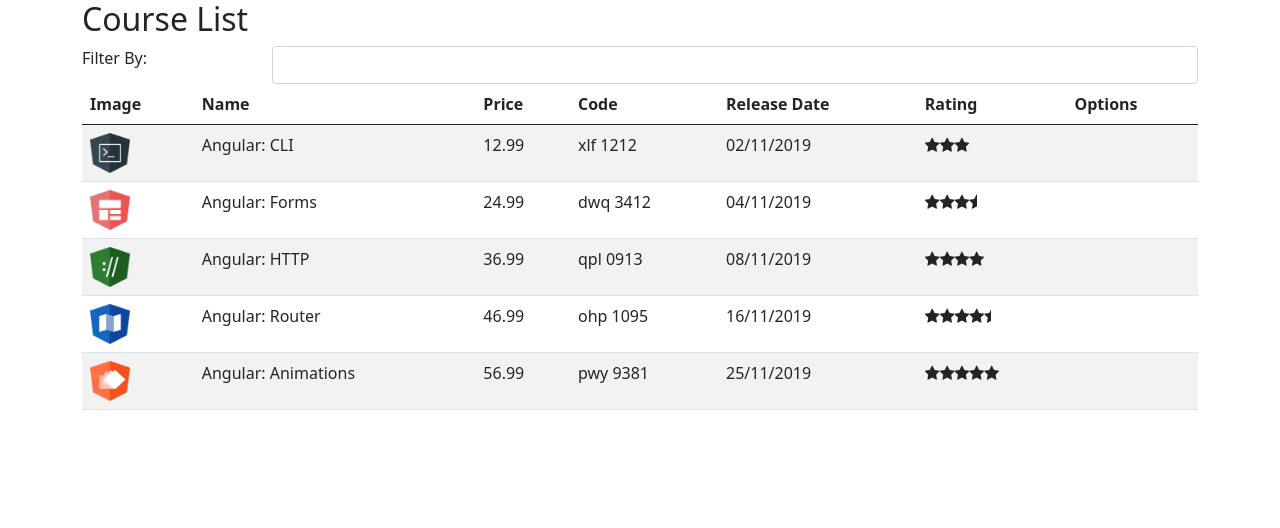
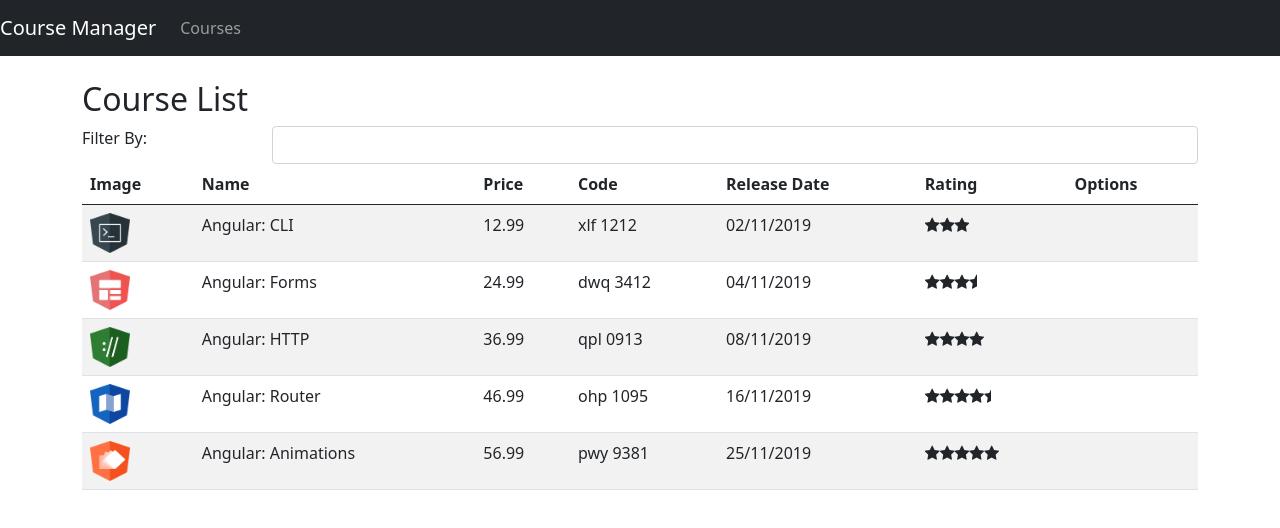
Before and after one commit to gabrielpadilh4/introducao-angular-dio, an Angular app in the folder course-manager/: page /courses in a window 1280 px wide. Shown: the top 528 px of the page. Built offline with nearby package versions, Linux system fonts and the light colour scheme.

Commit message:
Working with routes

```diff
--- /dev/null
+++ b/course-manager/src/app/404/error-404.component.html
@@ -0,0 +1,3 @@
+<h1>404 :(</h1>
+<br>
+<h2>Not Found</h2>
--- a/course-manager/src/app/app.component.html
+++ b/course-manager/src/app/app.component.html
@@ -1,3 +1,4 @@
-<div class="container">
-  <app-course-list></app-course-list>
+<app-nav-bar></app-nav-bar>
+<div class="container mt-4">
+  <router-outlet></router-outlet>
 </div>
--- a/course-manager/src/app/courses/course-list.component.ts
+++ b/course-manager/src/app/courses/course-list.component.ts
@@ -3,7 +3,6 @@
 import { CourseService } from './course.service';
 
 @Component({
-  selector: 'app-course-list',
   templateUrl: './course-list.component.html',
 })
 export class CourseListComponent implements OnInit {
--- /dev/null
+++ b/course-manager/src/app/nav-bar/nav-bar.component.html
@@ -0,0 +1,16 @@
+<nav class="navbar navbar-expand-lg navbar-dark bg-dark">
+    <a href="#" class="navbar-brand">Course Manager</a>
+
+    <button class="navbar-toggler" type="button" data-toggle="collapse" data-target="#navbarSupportedContent"
+        aria-controls="navbarSupportedContent" aria-expanded="false" aria-label="Toggle navigation">
+        <span class="navbar-toggler-icon"></span>
+    </button>
+
+    <div class="collapse navbar-collapse" id="navbarSupportedContent">
+        <ul class="navbar-nav mr-auto">
+            <li class="nav-item">
+                <a href="#" routerLinkActive="active" class="nav-link">Courses</a>
+            </li>
+        </ul>
+    </div>
+</nav>
```
Also changed, not shown: course-manager/src/app/404/error-404.component.ts (added, +8 -0 lines), course-manager/src/app/app.module.ts (+27 -2 lines), course-manager/src/app/nav-bar/nav-bar.component.ts (added, +9 -0 lines).
